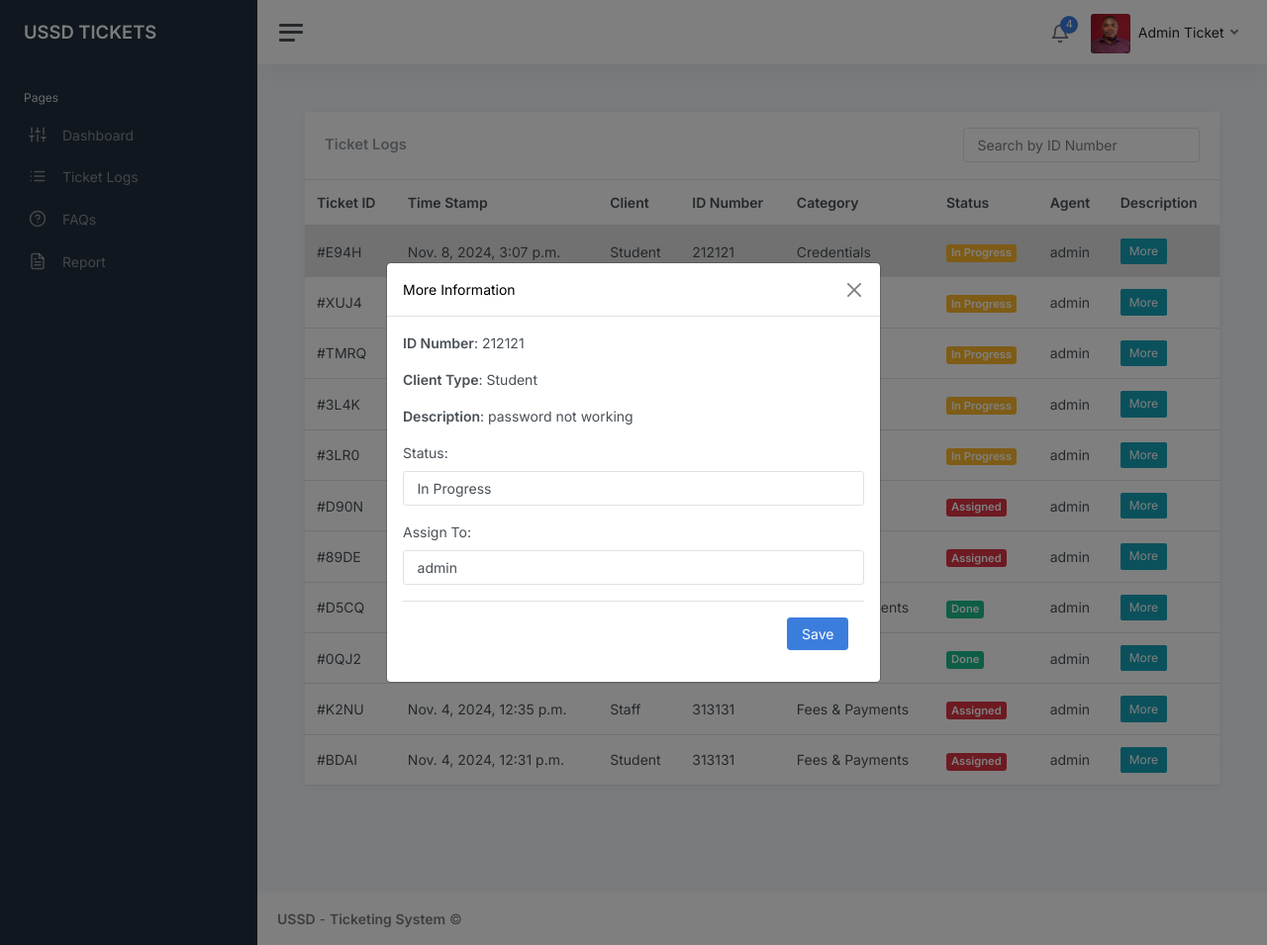
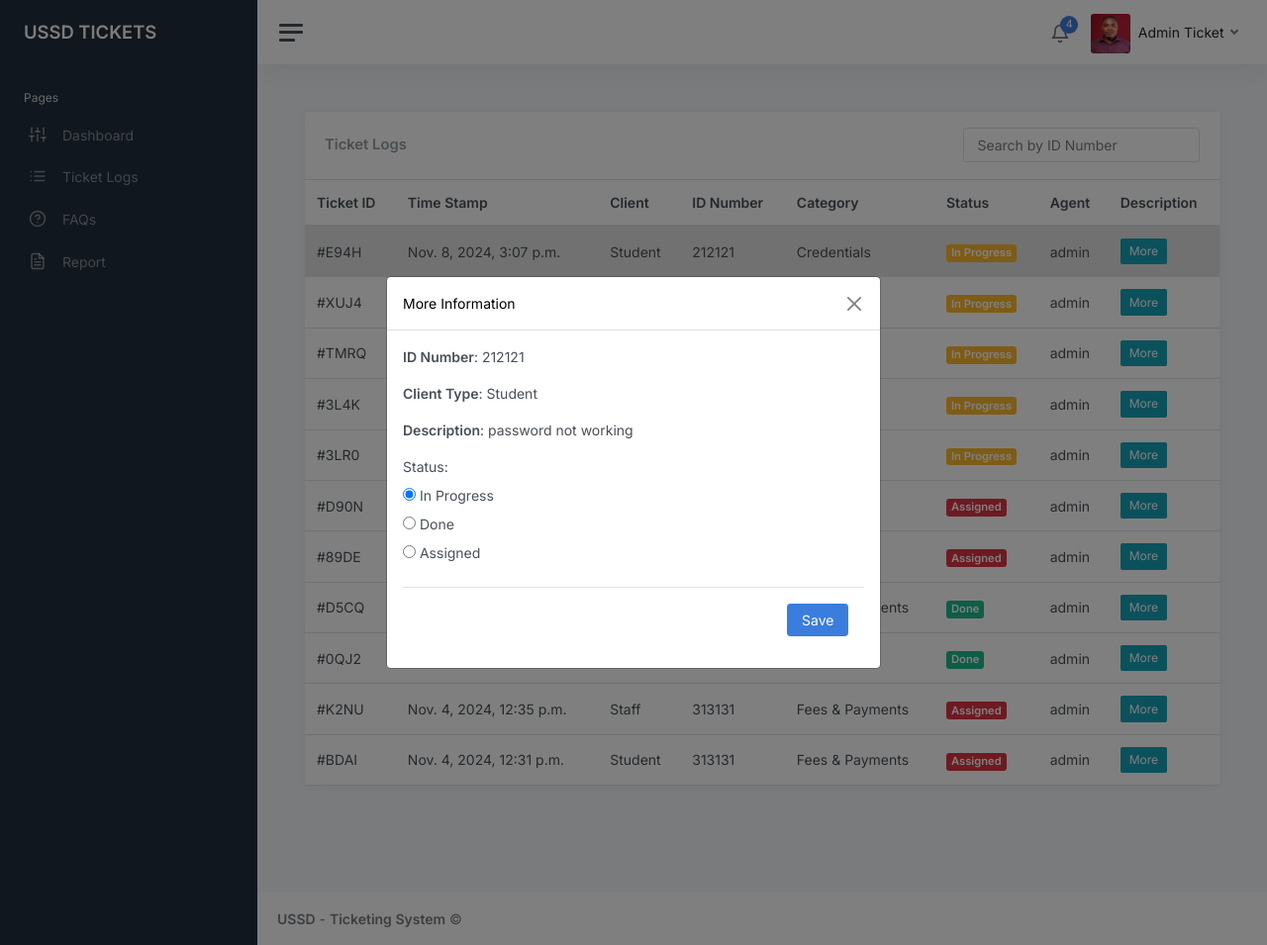
Before and after one commit to Magma4/ussd-ticketing, a Django app: page /ticketlogs/ in a window 1280 px wide, after a click on "More". Shown: the whole page at 99% size. Run offline with Django 5.2, Linux system fonts and the light colour scheme; a user stored in the database is signed in; data comes from the database, SQL or seed files in the repository; both versions use the stored data as it was before the commit; some libraries are stand-ins or nearby versions.

Commit message:
New changes

```diff
--- a/ticketing/templates/ticketlogs.html
+++ b/ticketing/templates/ticketlogs.html
@@ -1,5 +1,4 @@
 {% extends 'index.html' %}
-
 
 {% block content %}
 <main class="content">
@@ -31,8 +30,6 @@
                             </tr>
                         </thead>
                         <tbody id="ticketTableBody">
-                                        <!-- Ticket rows will be dynamically added here -->
-
                             {% for ticket in tickets_by_user %}
                                 <tr>
                                     <td>#{{ticket.ticket_number}}</td>
@@ -42,7 +39,8 @@
                                     <td class="d-none d-xl-table-cell">{{ticket.category}}</td>
                                     <td><span class="badge {% if ticket.status == 'Done' %}bg-success {% elif ticket.status == 'In Progress' %}bg-warning{% else %}bg-danger{% endif %}">{{ticket.status}}</span></td>
                                     <td class="d-none d-md-table-cell">{{ticket.user.username}}</td>
-                                                <td><button type="button" class="btn btn-info btn-sm" data-bs-toggle="modal" data-bs-target="#infoModal{{ ticket.id }}" data-bs-placement="top" data-bs-toggle="tooltip1" title="View More Information">
+                                    <td>
+                                        <button type="button" class="btn btn-info btn-sm" data-bs-toggle="modal" data-bs-target="#infoModal{{ ticket.id }}" title="View More Information">
                                             More
                                         </button>
 
@@ -59,23 +57,32 @@
                                                         <p><b>Client Type</b>: {{ ticket.client_type }}</p>
                                                         <p><b>Description</b>: {{ ticket.description }}</p>
 
-                                                                <form method="post" action="{% url 'update_ticket_status' ticket.id %}">
+                                                        <form method="post" action="{% url 'update_ticket_status' ticket.id %}" id="ticketStatusForm{{ ticket.id }}">
                                                             {% csrf_token %}
 
+                                                            <!-- Status Section with Radio Buttons -->
                                                             <div class="form-group">
-                                                                        <label for="ticketStatus">Status:</label>
-                                                                        <select class="form-control" id="ticketStatus" name="status" onchange="toggleAssignField(this.value)">
-                                                                            <option value="In Progress">In Progress</option>
-                                                                            <option value="Done">Done</option>
-                                                                            <option value="Assigned">Assigned</option>
-                                                                        </select>
+                                                                <label>Status:</label>
+                                                                <div>
+                                                                    <input type="radio" id="status_in_progress{{ ticket.id }}" name="status" value="In Progress" {% if ticket.status == "In Progress" %}checked{% endif %} onchange="toggleAssignTo(this.value)">
+                                                                    <label for="status_in_progress{{ ticket.id }}">In Progress</label>
+                                                                </div>
+                                                                <div>
+                                                                    <input type="radio" id="status_done{{ ticket.id }}" name="status" value="Done" {% if ticket.status == "Done" %}checked{% endif %} onchange="toggleAssignTo(this.value)">
+                                                                    <label for="status_done{{ ticket.id }}">Done</label>
+                                                                </div>
+                                                                <div>
+                                                                    <input type="radio" id="status_assigned{{ ticket.id }}" name="status" value="Assigned" {% if ticket.status == "Assigned" %}checked{% endif %} onchange="toggleAssignTo(this.value)">
+                                                                    <label for="status_assigned{{ ticket.id }}">Assigned</label>
+                                                                </div>
                                                             </div>
 
-                                                                    <div class="form-group" id="assignUserGroup" style="display: block;">
-                                                                        <label for="assignUser">Assign To:</label>
-                                                                        <select class="form-control" id="assignUser" name="assigned_user">
+                                                            <!-- Assign To Section, initially hidden -->
+                                                            <div class="form-group" id="assignToSection{{ ticket.id }}" style="display: none;">
+                                                                <label for="assignUser{{ ticket.id }}">Assign To:</label>
+                                                                <select class="form-control" id="assignUser{{ ticket.id }}" name="assigned_user">
                                                                     {% for user in all_users %}
-                                                                                <option value="{{ user.username }}">{{ user.username }}</option>
+                                                                        <option value="{{ user.username }}" {% if user == ticket.user %}selected{% endif %}>{{ user.username }}</option>
                                                                     {% endfor %}
                                                                 </select>
                                                             </div>
@@ -88,13 +95,9 @@
                                                 </div>
                                             </div>
                                         </div>
-
-
-
+                                    </td>
                                 </tr>
                             {% endfor %}
-
-
                         </tbody>
                     </table>
                 </div>
@@ -103,7 +106,6 @@
     </div>
 </main>
 
-
 {% endblock %}
 
 <footer class="footer">
@@ -111,32 +113,54 @@
         <div class="row text-muted">
             <div class="col-6 text-start">
                 <p class="mb-0">
-								<a class="text-muted" href="https://helpdesk.knust.edu.gh/" target="_blank"><strong>USSD</strong></a> - <a class="text-muted" href="https://helpdesk.knust.edu.gh/" target="_blank"><strong>Ticketing System</strong></a>								&copy;
+                    <a class="text-muted" href="https://helpdesk.knust.edu.gh/" target="_blank"><strong>USSD</strong></a> - <a class="text-muted" href="https://helpdesk.knust.edu.gh/" target="_blank"><strong>Ticketing System</strong></a> &copy;
                 </p>
             </div>
-
         </div>
     </div>
 </footer>
-		</div>
-	</div>
 
 <script>
     feather.replace();
-    </script>
 
-<script>
-    function toggleAssignField(status) {
-        const assignUserGroup = document.getElementById('assignUserGroup');
 
-        if (status === 'Assigned') {
-            assignUserGroup.style.display = 'block';  // Show the "Assign To" field
-        } else {
-            assignUserGroup.style.display = 'none';   // Hide the "Assign To" field
+    // Initialize visibility when a modal is shown
+//     document.addEventListener('DOMContentLoaded', function() {
+//     const modals = document.querySelectorAll('.modal');
+//     modals.forEach(function(modal) {
+//         modal.addEventListener('show.bs.modal', function() {
+//             const ticketId = this.id.split('infoModal')[1];
+//             const statusRadios = this.querySelectorAll(`#ticketStatusForm${ticketId} input[name="status"]`);
+//             statusRadios.forEach(function(radio) {
+//                 radio.addEventListener('change', function() {
+//                     toggleAssignTo(ticketId, this.value);
+//                 });
+//             });
+
+//             // Initialize toggle based on checked status
+//             const checkedRadio = Array.from(statusRadios).find(r => r.checked);
+//             if (checkedRadio) {
+//                 toggleAssignTo(ticketId, checkedRadio.value);
+//             }
+//         });
+//     });
+// });
+
+function toggleAssignTo(ticketId, status) {
+    if (!ticketId || !status) {
+        console.error('toggleAssignTo: Invalid parameters', { ticketId, status });
+        return;
     }
+
+    const assignToSection = document.getElementById(`assignToSection${ticketId}`);
+    if (!assignToSection) {
+        console.error('toggleAssignTo: Assign To section not found', { ticketId });
+        return;
+    }
+
+    assignToSection.style.display = (status === 'Assigned') ? 'block' : 'none';
 }
 </script>
 
 </body>
-
 </html>
--- a/ticketing/ticksys/admin.py
+++ b/ticketing/ticksys/admin.py
@@ -2,7 +2,7 @@ from django.contrib import admin
 from .models import Ticket, Agent
 
 class TicketAdmin(admin.ModelAdmin):
-    list_display = ('ticket_number','id_number', 'category', 'status', 'client_type', 'agent', 'created_at')
+    list_display = ('ticket_number','id_number', 'category', 'status', 'client_type', 'created_at', 'updated_at')
     search_fields = ('ticket_number','id_number', 'category')
 
 
--- a/ticketing/ticksys/models.py
+++ b/ticketing/ticksys/models.py
@@ -35,15 +35,13 @@ class Ticket(models.Model):
         ('Other', 'Other')
     ]
 
-    # New UUID field for ticket number
-    user = models.ForeignKey(User, models.CASCADE, null=True)
+    user = models.ForeignKey(User, models.CASCADE, null=True, related_name='assigned_tickets')
     ticket_number = models.CharField(max_length=4, default=generate_ticket_number, unique=True, editable=False)
     id_number = models.CharField(max_length=20, unique=False)
     description = models.TextField()
     status = models.CharField(max_length=20, choices=TICKET_STATUS, default='In Progress')
     category = models.CharField(max_length=100, choices=CATEGORY)
     client_type = models.CharField(max_length=20, choices=CLIENT_TYPE, default='Student')
-    agent = models.CharField(max_length=100, null=True)
     created_at = models.DateTimeField(auto_now_add=True)
     updated_at = models.DateTimeField(auto_now=True)
     mode = models.CharField(max_length=20, choices=MODE_CHOICES, default='Walk-In')
--- a/ticketing/ticksys/views.py
+++ b/ticketing/ticksys/views.py
@@ -8,7 +8,7 @@ from django.db.models.functions import TruncMonth
 from django.db.models import Count
 from datetime import datetime
 from django.template.loader import render_to_string
-from django.http import JsonResponse
+from django.http import JsonResponse, HttpResponseRedirect
 from django.views import generic
 from django.urls import reverse_lazy, reverse
 from bootstrap_modal_forms.generic import (
@@ -139,8 +139,10 @@ def index(request):
         ticket_counts[month_index] = order['count']
 
     today = timezone.now().date()
-    user_tickets_today = Ticket.objects.filter(user=user, created_at__date=today).count()
-    assigned_to = Ticket.objects.filter( agent=user, status='Assigned' or 'In Progress').count()
+    assigned_to_today = Ticket.objects.filter( user=user, status='Assigned' or 'In Progress', created_at__date=today).count()
+    user_tickets_today = Ticket.objects.filter(user=user, created_at__date=today).count() + assigned_to_today
+
+    assigned_to = Ticket.objects.filter( user=user, status='Assigned' or 'In Progress').count()
     total_resolved = Ticket.objects.filter(user=user, status='Done').count()
     context = {
         'user' : user,
@@ -206,10 +208,14 @@ def update_ticket_status(request, ticket_id):
         ticket = get_object_or_404(Ticket, id=ticket_id)
         ticket.status = request.POST.get('status')
 
-        # Update the agent field instead of assigned_user
+        # Update the assigned user (agent)
         assigned_user_username = request.POST.get('assigned_user')
         if assigned_user_username:
-            ticket.agent = assigned_user_username  # Store the username in the agent field
+            assigned_user = get_object_or_404(User, username=assigned_user_username)
+            ticket.user = assigned_user  # Set the user field to the assigned user instance
 
         ticket.save()
-        return redirect('ticketlogs')  # Redirect to the appropriate view after saving
+        return redirect('ticketlogs')  # Redirect to ticketlogs view or any desired view
+
+    # If the request method is not POST, redirect to a default page or raise an error
+    return HttpResponseRedirect('/')
```
Also changed, not shown: ticketing/db.sqlite3, ticketing/ticksys/migrations/0014_remove_ticket_agent_alter_ticket_user.py (added). Lines whose indentation alone changed are shown as unchanged.
